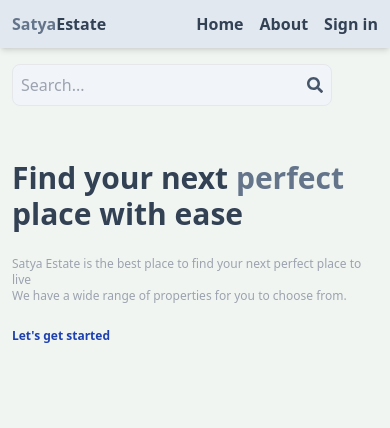
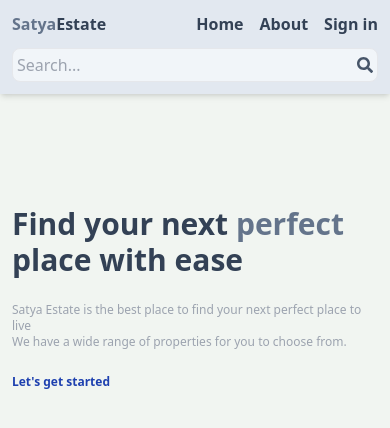
Before and after one commit to Satyajeet27/mern-estate, a React (Vite) app in the folder client/: page / in a window 390 px wide. Shown: the top 428 px of the page. Built offline with nearby package versions, Linux system fonts and the light colour scheme; no server answers.

Commit message:
updated the header ui

```diff
--- a/client/src/components/Header.jsx
+++ b/client/src/components/Header.jsx
@@ -18,25 +18,25 @@ const Header = () => {
   useEffect(()=>{
     const urlParams= new URLSearchParams(location.search)
     const searchTermFromUrl= urlParams.get('searchTerm')
-    console.log(searchTermFromUrl)
+    // console.log(searchTermFromUrl)
     if(searchTermFromUrl){
       return setSearchTerm(searchTermFromUrl)
     }
   },[location.search])
   return (
     <header className="bg-slate-200 shadow-md " >
-      <div className="flex justify-between items-center max-w-6xl mx-auto p-3">
+      <div className="flex flex-wrap justify-between items-center max-w-6xl mx-auto p-3">
         <Link to="/">
           <h1 className="font-bold sm:text-xl flex flex-wrap">
             <span className="text-slate-500">Satya</span>
             <span className="text-slate-700">Estate</span>
           </h1>
         </Link>
-        <form onSubmit={handleSubmit} className="border max-sm:absolute max-sm:top-16 max-sm:w-80 bg-slate-100 p-2 rounded-lg flex justify-between items-center">
+        <form onSubmit={handleSubmit} className="max-sm:order-3 max-sm:mt-3 max-sm:w-full border bg-slate-100 p-1 sm:p-2 rounded-lg flex justify-between items-center">
           <input
             type="text"
             placeholder="Search..."
-            className="bg-transparent focus:outline-none sm:w-64"
+            className="bg-transparent focus:outline-none w-24 sm:w-64"
             value={searchTerm}
             onChange={e=>setSearchTerm(e.target.value)}
           />
```
